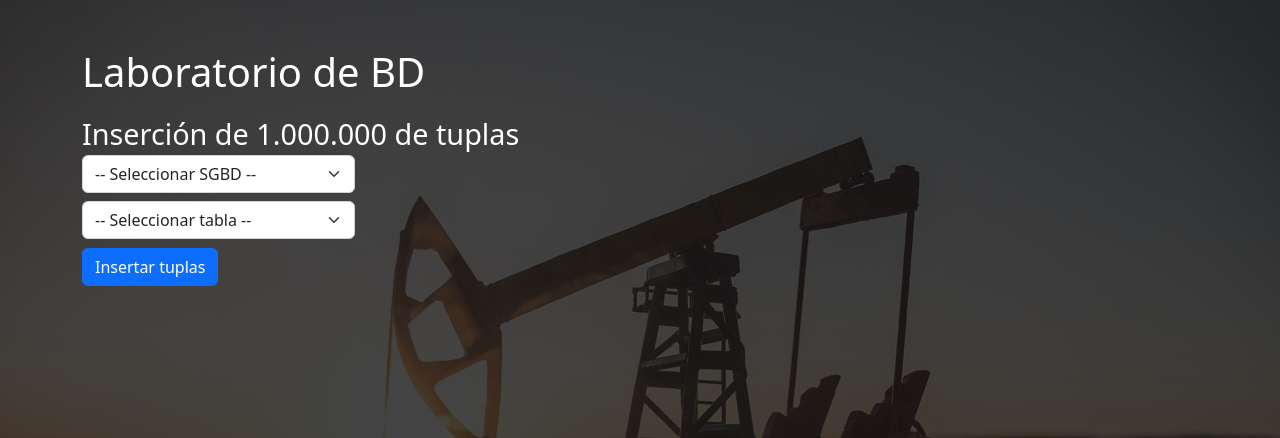
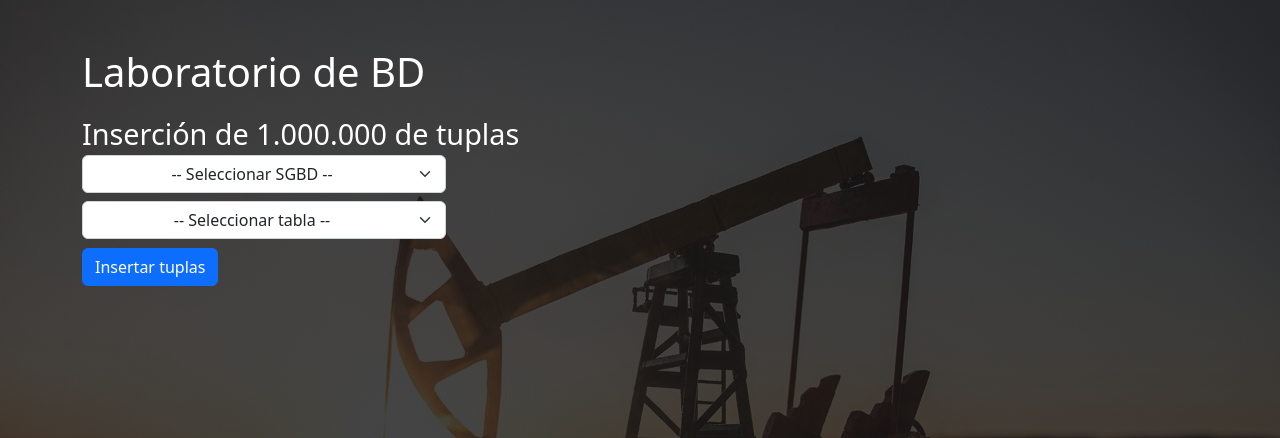
Before and after one commit to fvidalsoto/lab_db, a PHP site: page / in a window 1280 px wide. Shown: the top 438 px of the page. Run offline with PHP 8.4, Linux system fonts and the light colour scheme.

Commit message:
leves mejoras

```diff
--- a/index.php
+++ b/index.php
@@ -18,14 +18,14 @@
             <p class="pt-3">Inserción de 1.000.000 de tuplas</p>
             <div class="row">
                 <div class="col-6">
-                    <form class="col-12 col-lg-6" action="" method="POST" id="form-insert">
+                    <form class="col-12 col-lg-8" action="" method="POST" id="form-insert">
                         <div class="d-block">
-                            <select class="form-select" aria-label="" name="opcion" id="opcion">
+                            <select class="form-select text-center" aria-label="" name="opcion" id="opcion">
                                 <option selected disabled value="0">-- Seleccionar SGBD --</option>
                                 <option value="1">MySQL</option>
                                 <option value="2">PostgreSQL</option>
                             </select>
-                            <select class="form-select mt-2" aria-label="" name="opcion2" id="opcion2">
+                            <select class="form-select mt-2 text-center" aria-label="" name="opcion2" id="opcion2">
                                 <option selected disabled value="0">-- Seleccionar tabla --</option>
                                 <option value="1">Actividad (Indice Arbol-B)</option>
                                 <option value="2">Sistema de Extraccion (Indice Hash)</option>
```
Also changed, not shown: insert.php (+6 -5 lines).
